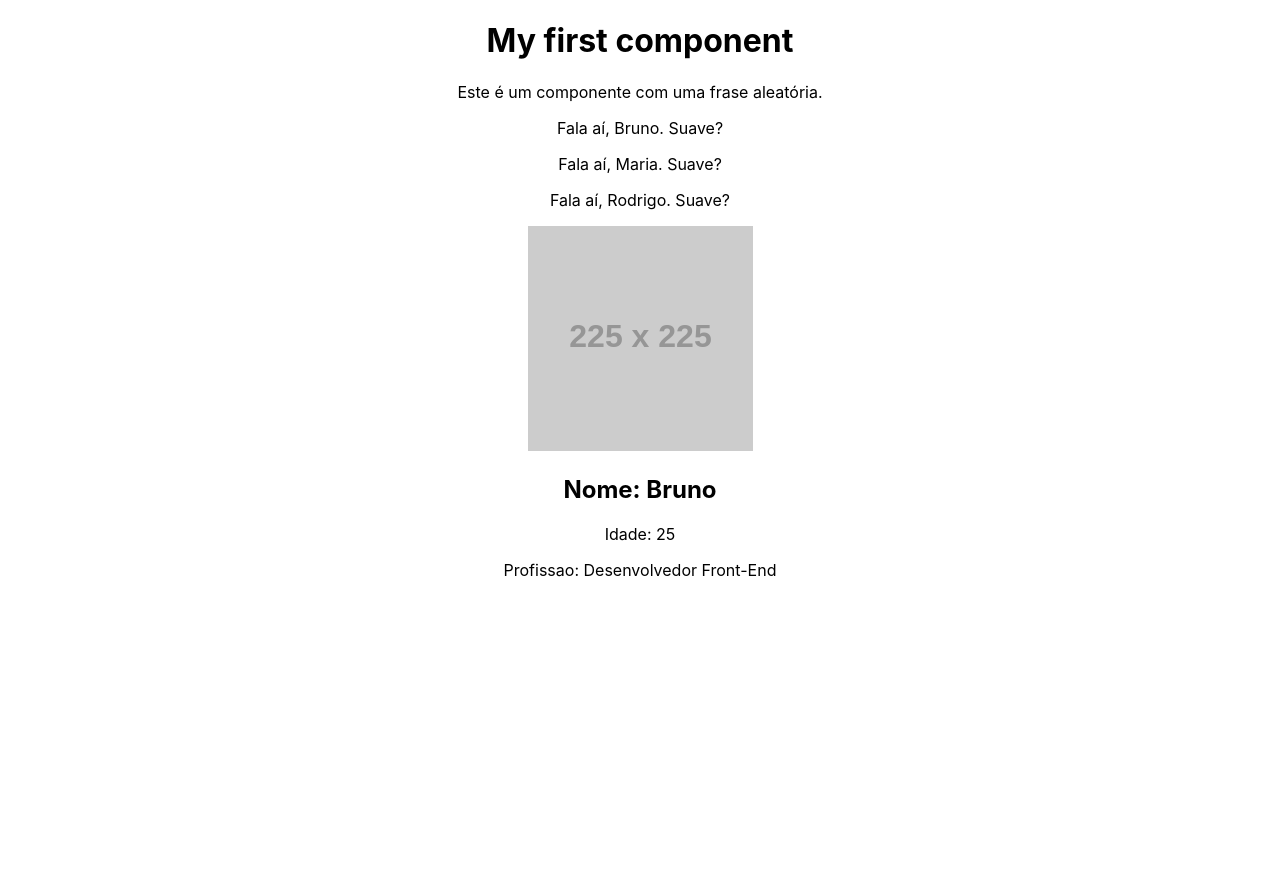
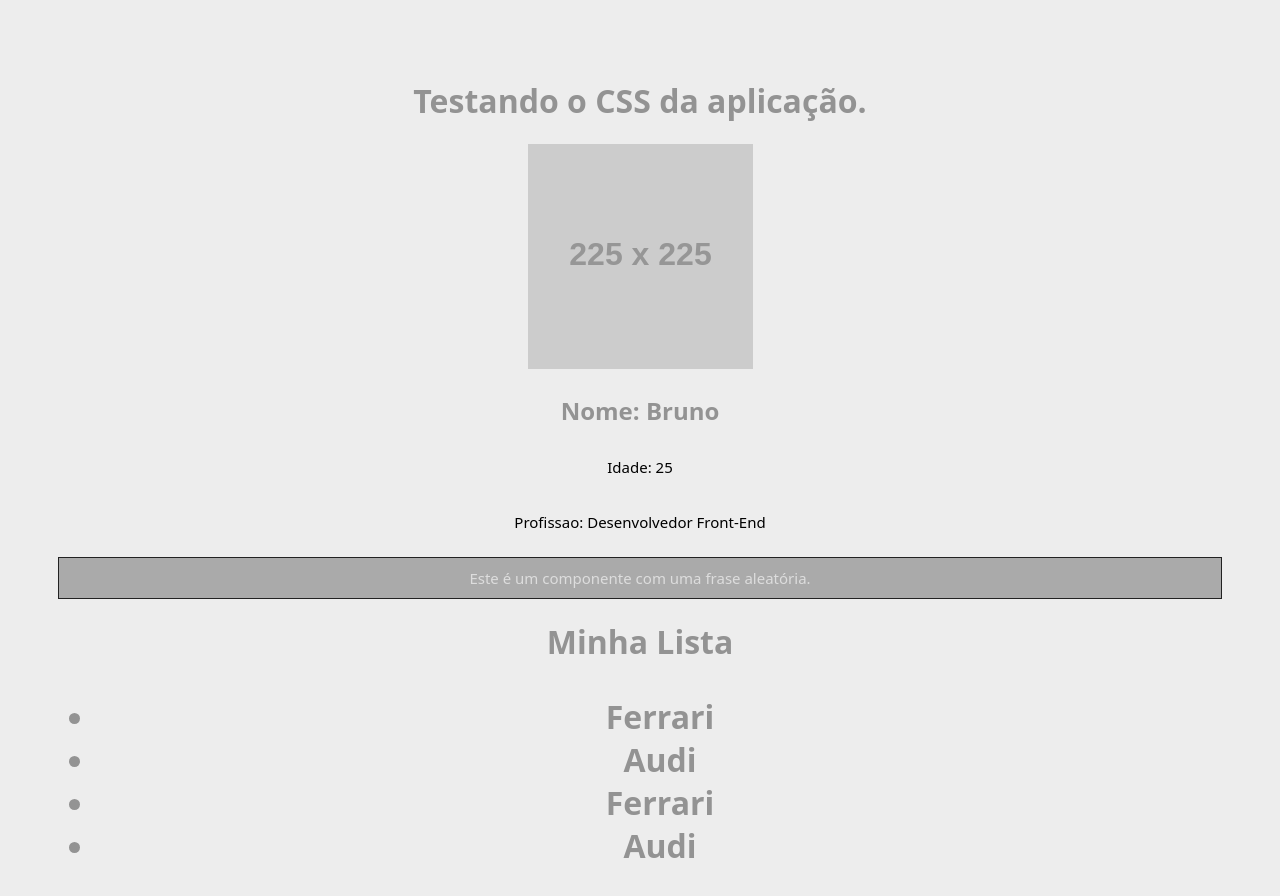
Before and after one commit to brunosoharagit/tutorial-react, a React (Create React App) app: page / in a window 1280 px wide. Shown: the top 896 px of the page. Before the commit the page ends 800 px from the top, so only its background shows below. Built offline with nearby package versions, Linux system fonts and the light colour scheme.

Commit message:
TUTORIAL 2022.07.22 >> props, fragments, css modules

```diff
--- a/src/App.js
+++ b/src/App.js
@@ -3,7 +3,8 @@ import './App.css';
 import HelloWorld from './components/HelloWorld';
 import SaveMyName from './components/SaveMyName';
 import Pessoa from './components/Pessoa';
-
+import Frase from './components/Frase';
+import List from './components/List';
 
 function App() {
   const anyName = "Rodrigo";
@@ -15,13 +16,22 @@ function App() {
     photo: 'https://via.placeholder.com/225'
   }
 
+  /**
+   *  <HelloWorld />
+      <SaveMyName name={anyName} />
+   */
+
   return (
     <div className="App">
-    <HelloWorld />
-      <SaveMyName name="Bruno"/>
-      <SaveMyName name="Maria"/>
-      <SaveMyName name={anyName}/>
-      <Pessoa nome={example.name} idade={example.age} profissao={example.work} foto={example.photo}/>
+      <h1>Testando o CSS da aplicação.</h1>
+      <Pessoa
+        nome={example.name}
+        idade={example.age}
+        profissao={example.work}
+        foto={example.photo}
+      />
+      <Frase />
+      <List />
     </div>
   );
 }
--- a/src/components/Frase.js
+++ b/src/components/Frase.js
@@ -1,7 +1,9 @@
+import styles from '../modules/Frase.module.css';
+
 function Frase() {
     return (
-        <div>
-            <p>Este é um componente com uma frase aleatória.</p>
+        <div className={styles.fraseContainer}>
+            <p className={styles.fraseContent}>Este é um componente com uma frase aleatória.</p>
         </div>
     );
 }
--- /dev/null
+++ b/src/components/Item.js
@@ -0,0 +1,9 @@
+function Item(props) {
+    return(
+        <>
+            <li>{props.marca}</li>
+        </>
+    );
+}
+
+export default Item;
--- /dev/null
+++ b/src/components/List.js
@@ -0,0 +1,21 @@
+import Item from './Item';
+
+function List(){
+    return(
+      //fragmentação
+      <>
+      <h1>Minha Lista</h1>
+        <h1>
+            <ul>
+                <Item marca="Ferrari"/>
+                <Item marca="Audi"/>
+                <Item marca="Ferrari"/>
+                <Item marca="Audi"/>
+            </ul>
+        </h1>
+      </>
+
+    );
+}
+
+export default List;
--- a/src/index.css
+++ b/src/index.css
@@ -1,13 +1,15 @@
 body {
-  margin: 0;
-  font-family: -apple-system, BlinkMacSystemFont, 'Segoe UI', 'Roboto', 'Oxygen',
-    'Ubuntu', 'Cantarell', 'Fira Sans', 'Droid Sans', 'Helvetica Neue',
-    sans-serif;
-  -webkit-font-smoothing: antialiased;
-  -moz-osx-font-smoothing: grayscale;
+ padding: 50px;
+ padding-bottom: 500px;
+ background: #ededed;
+ font-family: system-ui, -apple-system, BlinkMacSystemFont, 'Segoe UI', Roboto, Oxygen, Ubuntu, Cantarell, 'Open Sans', 'Helvetica Neue', sans-serif;
 }
 
-code {
-  font-family: source-code-pro, Menlo, Monaco, Consolas, 'Courier New',
-    monospace;
+h1, h2 {
+  color: #939393;
 }
+
+p {
+  font-size: 15px;
+  padding: 10px;
+}
--- /dev/null
+++ b/src/modules/Frase.module.css
@@ -0,0 +1,10 @@
+.fraseContainer {
+    background-color: #123123;
+    border: 1px solid #222;
+}
+
+.fraseContent {
+    color: #ddd;
+    background-color: #aaa;
+    margin: 0;
+}
```
